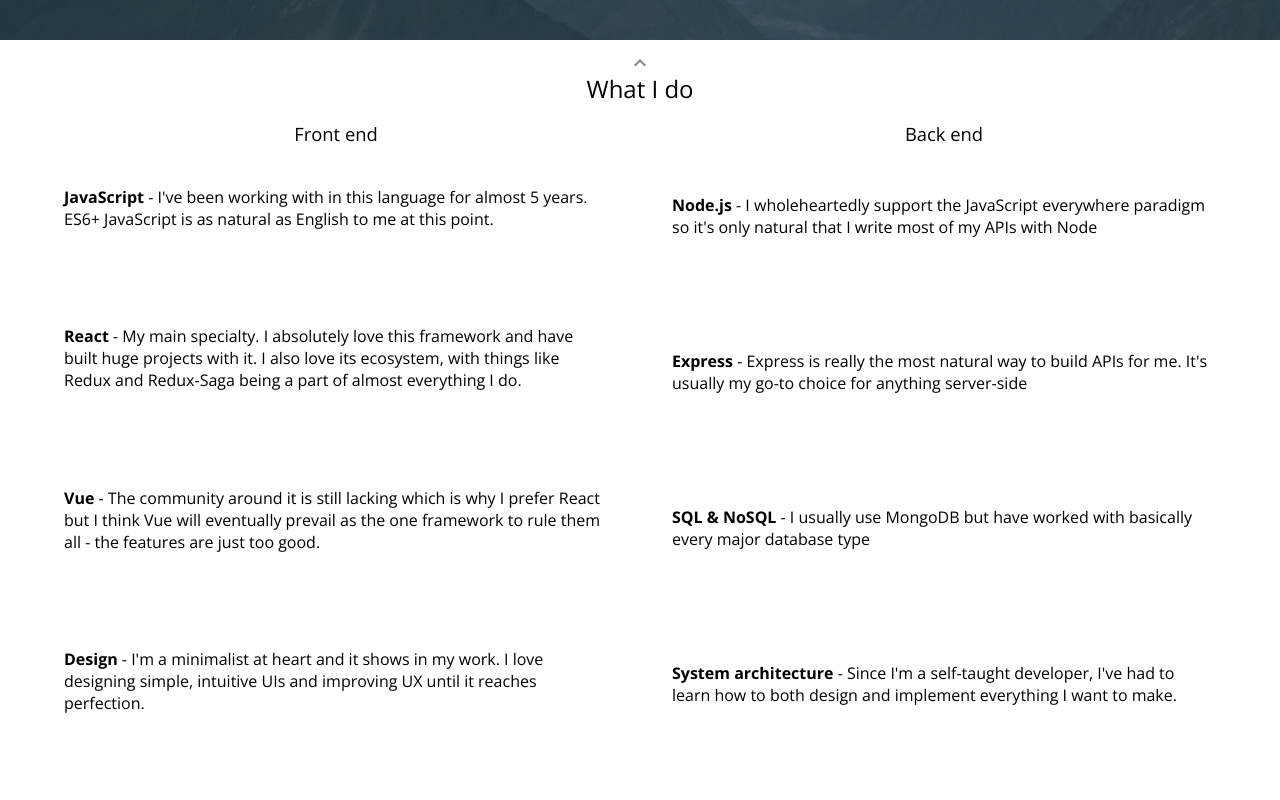
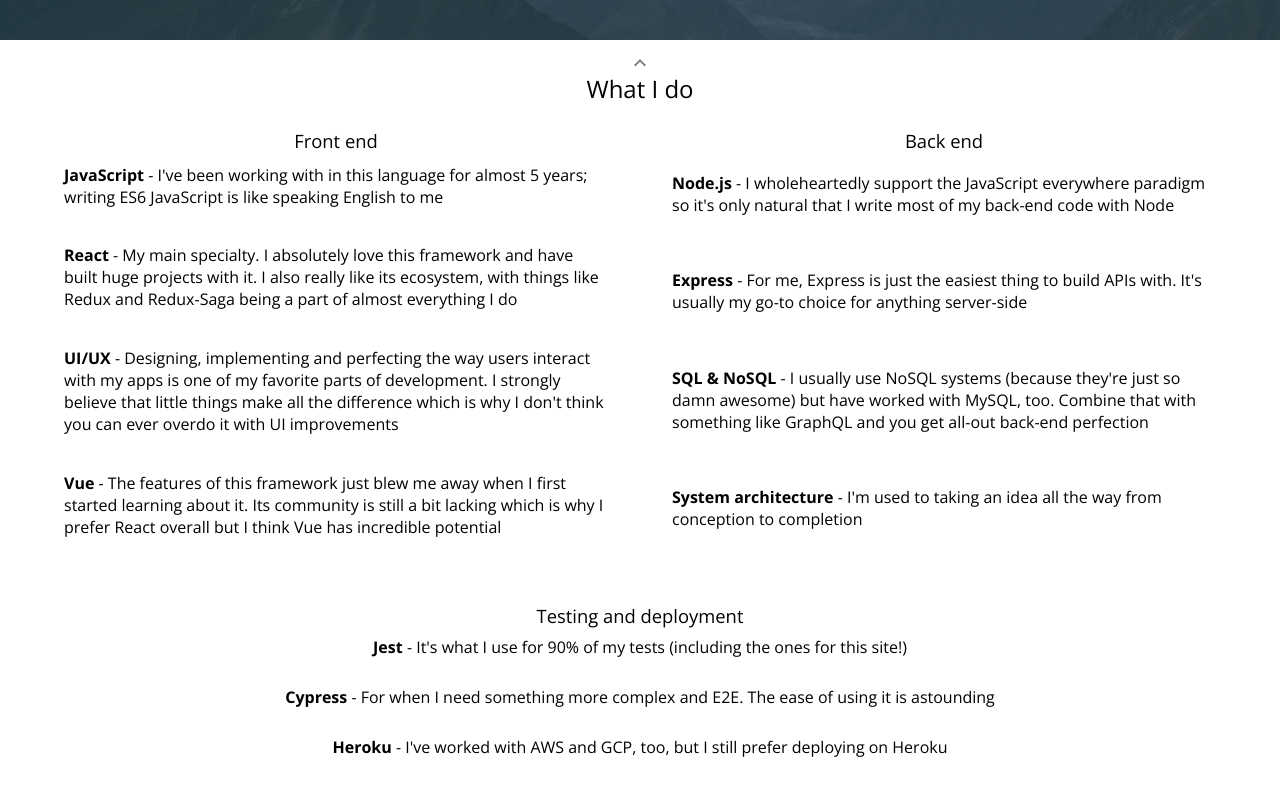
Before and after one commit to michaloslav/MichaelFarnik, a website built with webpack: page src/index.html in a window 1280 px wide. Shown: the part 760-1560 px from the top of the page. Built offline with nearby package versions, Linux system fonts and the light colour scheme; some packages are replaced by stand-ins of ours.

Commit message:
Added 3rd section to skills section

```diff
--- a/src/index.html
+++ b/src/index.html
@@ -43,21 +43,22 @@
           <div class="list">
             <div class="item">
               <b>JavaScript</b> -
-              I've been working with in this language for almost 5 years. ES6+ JavaScript is as natural as English to me at this point.
+              I've been working with in this language for almost 5 years; writing ES6 JavaScript is like speaking English to me
             </div>
             <div class="item">
               <b>React</b> -
               My main specialty. I absolutely love this framework and have built huge projects with it.
-              I also love its ecosystem, with things like Redux and Redux-Saga being a part of almost everything I do.
+              I also really like its ecosystem, with things like Redux and Redux-Saga being a part of almost everything I do
+            </div>
+            <div class="item">
+              <b>UI/UX</b> -
+              Designing, implementing and perfecting the way users interact with my apps is one of my favorite parts of development.
+              I strongly believe that little things make all the difference which is why I don't think you can ever overdo it with UI improvements
             </div>
             <div class="item">
               <b>Vue</b> -
-              The community around it is still lacking which is why I prefer React
-              but I think Vue will eventually prevail as the one framework to rule them all - the features are just too good.
-            </div>
-            <div class="item">
-              <b>Design</b> -
-              I'm a minimalist at heart and it shows in my work. I love designing simple, intuitive UIs and improving UX until it reaches perfection.
+              The features of this framework just blew me away when I first started learning about it.
+              Its community is still a bit lacking which is why I prefer React overall but I think Vue has incredible potential
             </div>
           </div>
         </div>
@@ -66,19 +67,39 @@
           <div class="list">
             <div class="item">
               <b>Node.js</b> -
-              I wholeheartedly support the JavaScript everywhere paradigm so it's only natural that I write most of my APIs with Node
+              I wholeheartedly support the JavaScript everywhere paradigm so it's only natural that I write most of my back-end code with Node
             </div>
             <div class="item">
               <b>Express</b> -
-              Express is really the most natural way to build APIs for me. It's usually my go-to choice for anything server-side
+              For me, Express is just the easiest thing to build APIs with. It's usually my go-to choice for anything server-side
             </div>
             <div class="item">
               <b>SQL & NoSQL</b> -
-              I usually use MongoDB but have worked with basically every major database type
+              I usually use NoSQL systems (because they're just so damn awesome) but have worked with MySQL, too.
+              Combine that with something like GraphQL and you get all-out back-end perfection
             </div>
             <div class="item">
               <b>System architecture</b> -
-              Since I'm a self-taught developer, I've had to learn how to both design and implement everything I want to make.
+              I'm used to taking an idea all the way from conception to completion
+            </div>
+          </div>
+        </div>
+        <div class="subsection">
+          <div class="subsectionTitle">
+            Testing and deployment
+          </div>
+          <div class="list">
+            <div class="item">
+              <b>Jest</b> -
+              It's what I use for 90% of my tests (including the ones for this site!)
+            </div>
+            <div class="item">
+              <b>Cypress</b> -
+              For when I need something more complex and E2E. The ease of using it is astounding
+            </div>
+            <div class="item">
+              <b>Heroku</b> -
+              I've worked with AWS and GCP, too, but I still prefer deploying on Heroku
             </div>
           </div>
         </div>
--- a/src/stylesheets/skills.sass
+++ b/src/stylesheets/skills.sass
@@ -1,6 +1,11 @@
+$sectionHeightMargin: 7rem
+$subsectionHeightMargin: 2.65rem
+$lastSectionHeightBreakpoint1: 1440px
+$lastSectionHeightBreakpoint2: 2080px
+
 #skills.section
   .flexContainer
-    min-height: calc(100vh - 11rem)
+    min-height: calc(100vh - #{$sectionHeightMargin})
 
     .subsection
       margin: 0 2rem 1.5rem 2rem
@@ -8,14 +13,35 @@
       @media (max-width: 600px)
         width: calc(100% - 4rem)
 
+        .list .item
+          width: 100%
+          margin-bottom: 1rem
+
       @media (min-width: 601px)
         width: calc(50% - 4rem)
-        height: 100%
         display: flex
         flex-direction: column
 
-        .list
-          min-height: calc(100vh - 11rem)
+        &:not(:last-child) .list .item
+          width: 100%
+          margin-bottom: 1rem
+
+        &:last-child
+          flex-grow: 1
+
+          .list
+            @media (max-width: $lastSectionHeightBreakpoint1)
+              flex-direction: column
+
+            @media (min-width: $lastSectionHeightBreakpoint1)
+              flex-direction: row
+
+            .item
+              width: auto
+              margin-left: .75rem
+              margin-right: .75rem
+              flex-grow: 1
+              text-align: center
 
 
       .subsectionTitle
@@ -29,10 +55,49 @@
         flex-wrap: wrap
 
         .item
-          width: 100%
           margin-top: .5rem
-          margin-bottom: 1.5rem
 
   .arrow
     &.up svg path:first-child
       fill: black
+
+@media (min-width: 601px)
+  #skills.section .flexContainer .subsection
+    @media (max-width: $lastSectionHeightBreakpoint1)
+      $lastSubsectionHeight: 12rem
+      &:not(:last-child)
+        min-height: calc(100% - #{$sectionHeightMargin} - #{$lastSubsectionHeight})
+
+        .list
+          min-height: calc(100vh - #{$sectionHeightMargin} - #{$lastSubsectionHeight} - 2 * #{$subsectionHeightMargin})
+
+          .item
+            margin-bottom: 1.5rem
+
+      &:last-child
+        .list
+          min-height: calc(#{$lastSubsectionHeight} - #{$subsectionHeightMargin})
+
+    @media (min-width: $lastSectionHeightBreakpoint1) and (max-width: $lastSectionHeightBreakpoint2)
+      $lastSubsectionHeight: 10rem
+      &:not(:last-child)
+        min-height: calc(100% - #{$sectionHeightMargin} - #{$lastSubsectionHeight})
+
+        .list
+          min-height: calc(100vh - #{$sectionHeightMargin} - #{$lastSubsectionHeight} - 2 * #{$subsectionHeightMargin})
+
+      &:last-child
+        .list
+          min-height: calc(#{$lastSubsectionHeight} - #{$subsectionHeightMargin})
+
+    @media (min-width: $lastSectionHeightBreakpoint2)
+      $lastSubsectionHeight: 8rem
+      &:not(:last-child)
+        min-height: calc(100% - #{$sectionHeightMargin} - #{$lastSubsectionHeight})
+
+        .list
+          min-height: calc(100vh - #{$sectionHeightMargin} - #{$lastSubsectionHeight} - 2 * #{$subsectionHeightMargin})
+
+      &:last-child
+        .list
+          min-height: calc(#{$lastSubsectionHeight} - #{$subsectionHeightMargin})
```
